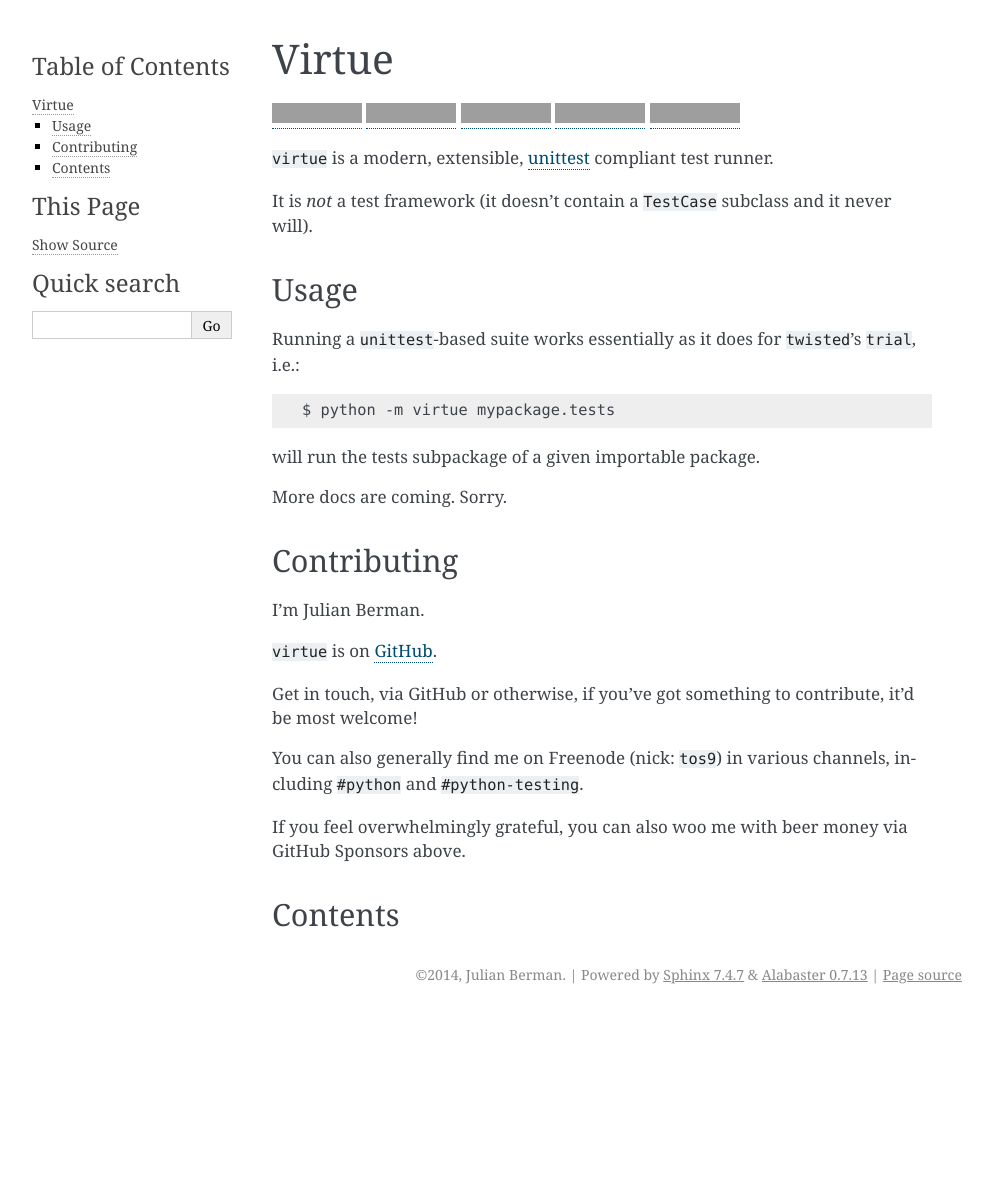
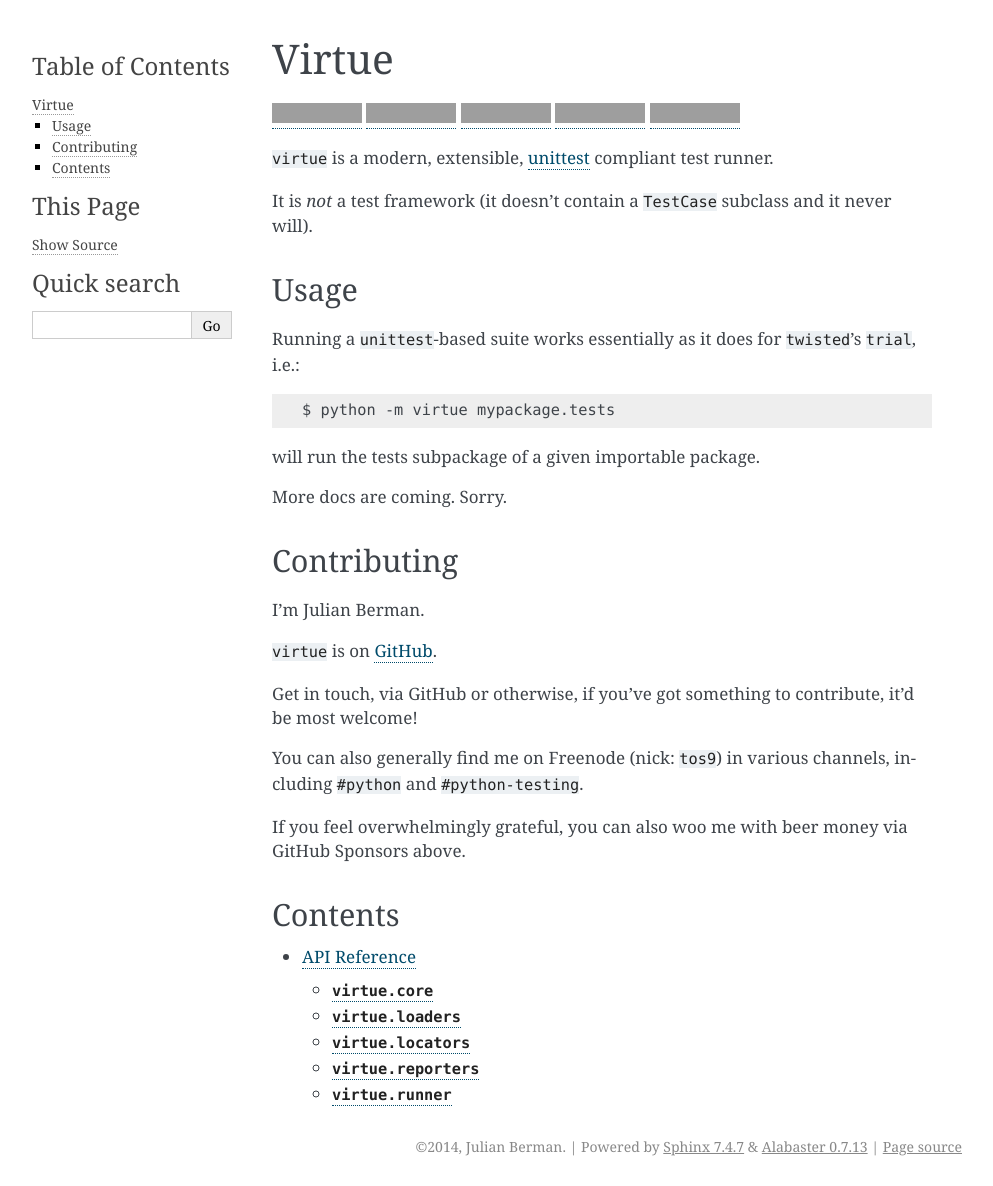
Before and after one commit to Julian/Virtue, a Sphinx documentation site: the page built from docs/index.rst, in a window 1280 px wide, cut to the strip 0-1186 px from the top of the page. Shown: the whole strip, without its empty margins (148-1141 px from the left). Built offline with Sphinx 7.4.7, drawn with Linux system fonts in a browser that asks for light colours; before the commit the page ends 1014 px from its top, so only the background shows below that; grey boxes are pictures that could not be loaded.

Commit message:
Add the API reference via sphinx-apidoc.
Fix the broken references along the way.

```diff
--- /dev/null
+++ b/docs/api.rst
@@ -0,0 +1,41 @@
+API Reference
+=============
+
+.. automodule:: virtue
+   :members:
+   :undoc-members:
+
+``virtue.core``
+---------------
+
+.. automodule:: virtue.core
+   :members:
+   :undoc-members:
+
+``virtue.loaders``
+------------------
+
+.. automodule:: virtue.loaders
+   :members:
+   :undoc-members:
+
+``virtue.locators``
+-------------------
+
+.. automodule:: virtue.locators
+   :members:
+   :undoc-members:
+
+``virtue.reporters``
+--------------------
+
+.. automodule:: virtue.reporters
+   :members:
+   :undoc-members:
+
+``virtue.runner``
+-----------------
+
+.. automodule:: virtue.runner
+   :members:
+   :undoc-members:
--- a/docs/conf.py
+++ b/docs/conf.py
@@ -60,7 +60,10 @@ html_theme = "alabaster"
 # -- Options for intersphinx extension ---------------------------------------
 
 # Example configuration for intersphinx: refer to the Python standard library.
-intersphinx_mapping = {"https://docs.python.org/3/": None}
+intersphinx_mapping = dict(
+    python=("https://docs.python.org/3", None),
+    twisted=("https://twistedmatrix.com/documents/current/api/", None),
+)
 
 # -- Options for the linkcheck builder ------------------------------------
 
--- a/docs/index.rst
+++ b/docs/index.rst
@@ -7,3 +7,5 @@ Contents
 .. toctree::
     :glob:
     :maxdepth: 2
+
+    api
```
Also changed, not shown: 3 other files.
